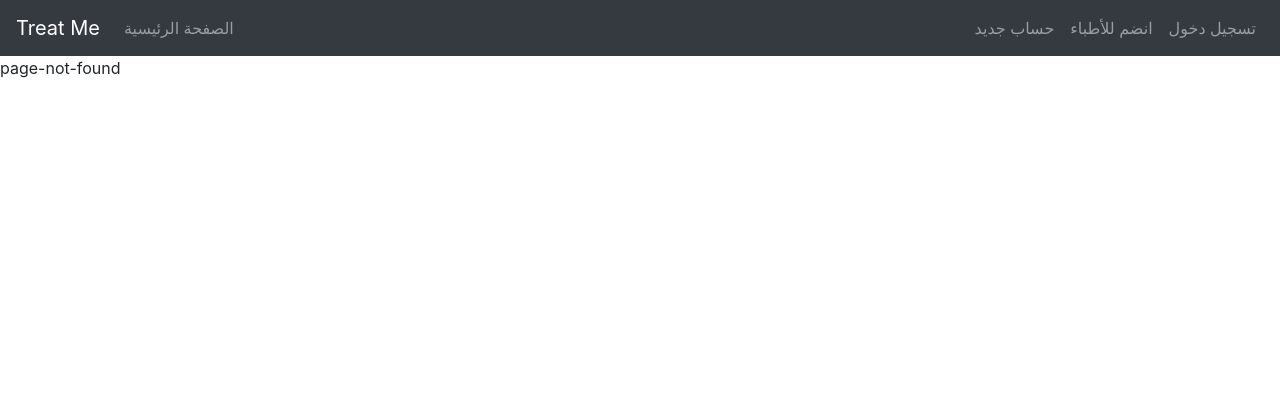
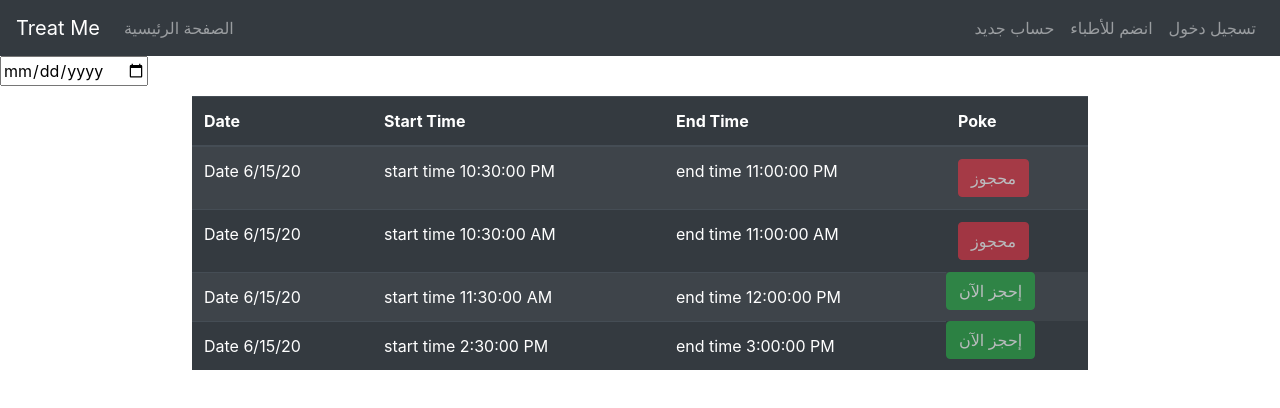
Before and after one commit to Mohammed-Elmorsy/TreatMeAngular, an Angular app: page /ss in a window 1280 px wide. Shown: the top 408 px of the page. Built offline with nearby package versions, Linux system fonts and the light colour scheme.

Commit message:
Schedule component and service and model

```diff
--- /dev/null
+++ b/src/app/_models/schedule.ts
@@ -0,0 +1,13 @@
+export class Schedule {
+    constructor(
+
+       public Id:Number,
+       public date:Date,
+       public StartTime:Date,
+       public EndTime:Date,
+       public IsBooked:Boolean,
+       public DoctorId :Number
+    ){
+
+    }
+}
--- a/src/app/app-routing.module.ts
+++ b/src/app/app-routing.module.ts
@@ -4,12 +4,17 @@ import { Routes, RouterModule } from '@angular/router';
 import { HomeComponent } from './home/home.component';
 
 import { DoctorComponent } from './doctor/doctor-profile/doctor.component';
+import {ScheduleComponent} from './featuers/schedule/schedule.component'
 import { PageNotFoundComponent } from './page-not-found/page-not-found.component';
+import { from } from 'rxjs';
+import { Schedule } from './_models/schedule';
 
 
 const routes: Routes = [
   {path:"",redirectTo:"home" ,pathMatch:"full"},
   {path:"home",component:HomeComponent},
+  {path:"ss",component:ScheduleComponent},
+
   {path:"doctor/1",component:DoctorComponent},
   {path:"**",component:PageNotFoundComponent}
 
--- a/src/app/app.module.ts
+++ b/src/app/app.module.ts
@@ -7,12 +7,14 @@ import {DoctorModule} from "./doctor/doctor.module";
 
 import { AppComponent } from './app.component';
 import { PageNotFoundComponent } from './page-not-found/page-not-found.component';
+import { ScheduleComponent } from './featuers/schedule/schedule.component';
 
 
 @NgModule({
   declarations: [
     AppComponent,
     PageNotFoundComponent,
+    ScheduleComponent,
 
   ],
   imports: [
--- /dev/null
+++ b/src/app/core/services/schedule/schedule.service.ts
@@ -0,0 +1,56 @@
+import { Injectable } from '@angular/core';
+import {Schedule} from '../../../_models/schedule'
+
+
+@Injectable({
+  providedIn: 'root'
+})
+export class ScheduleService {
+
+  constructor() { }
+  scheduleTimes:Schedule[]=[
+    {
+      Id:1,
+      date: new Date('6/15/2020'),
+      StartTime:new Date('6/15/19, 10:30 PM') ,
+        EndTime:new Date('6/15/19, 11:00 PM'),
+        IsBooked:true,
+        DoctorId :1
+
+
+
+    },
+    {
+      Id:2,
+      date: new Date('6/15/2020'),
+      StartTime:new Date('6/15/19, 10:30 AM') ,
+        EndTime:new Date('6/15/19, 11:00 AM'),
+        IsBooked:true,
+        DoctorId :1
+
+
+    },
+    {
+      Id:2,
+      date: new Date('6/15/2020'),
+      StartTime:new Date('6/15/19, 11:30 AM') ,
+        EndTime:new Date('6/15/19, 12:00 PM'),
+        IsBooked:false,
+        DoctorId :1
+
+
+    },
+    {
+      Id:4,
+      date: new Date('6/15/2020'),
+      StartTime:new Date('6/15/19, 2:30 PM') ,
+        EndTime:new Date('6/15/19, 3:00 PM'),
+        IsBooked:false,
+        DoctorId :1
+
+
+    },
+
+
+  ];
+}
--- /dev/null
+++ b/src/app/featuers/schedule/schedule.component.html
@@ -0,0 +1,47 @@
+<input type="date" >
+
+    <table  style="width: 70% ; margin: 10px auto;" class="table table-striped table-dark">
+        <thead>
+            <tr>
+              <th scope="col">Date</th>
+              <th scope="col">Start Time</th>
+              <th scope="col">End Time</th>
+              <th scope="col">Poke</th>
+            </tr>
+          </thead>
+          <tbody>
+        <tr *ngFor="let time of ScheduleTimes">
+            <td>
+               Date {{time.date  | date:'shortDate'}}
+            </td>
+             <td>
+                start time {{time.StartTime | date:'mediumTime'}}
+            </td>
+            <td>
+                end time {{time.EndTime | date:'mediumTime'}}
+            </td>
+
+
+
+
+
+
+
+
+
+            <td *ngIf="time.IsBooked; else elseBlock">
+                <button disabled class="btn btn-danger" >
+                    محجوز
+                </button>
+            </td>
+              <ng-template #elseBlock>
+                <button disabled class="btn btn-success" >
+                    إحجز الآن
+                </button>
+              </ng-template>
+
+
+
+        </tr>
+          </tbody>
+    </table>
--- /dev/null
+++ b/src/app/featuers/schedule/schedule.component.ts
@@ -0,0 +1,22 @@
+import { Component, OnInit } from '@angular/core';
+import { ScheduleService } from 'src/app/core/services/schedule/schedule.service';
+import { Schedule } from 'src/app/_models/schedule';
+
+@Component({
+  selector: 'app-schedule',
+  templateUrl: './schedule.component.html',
+  styleUrls: ['./schedule.component.css']
+})
+export class ScheduleComponent implements OnInit {
+
+  constructor(private scheduleService:ScheduleService) { }
+  ScheduleTimes:Schedule[];
+
+
+  ngOnInit() {
+
+    this.ScheduleTimes=this.scheduleService.scheduleTimes;
+
+  }
+
+}
```
Also changed, not shown: src/app/featuers/schedule/schedule.component.css (added).
